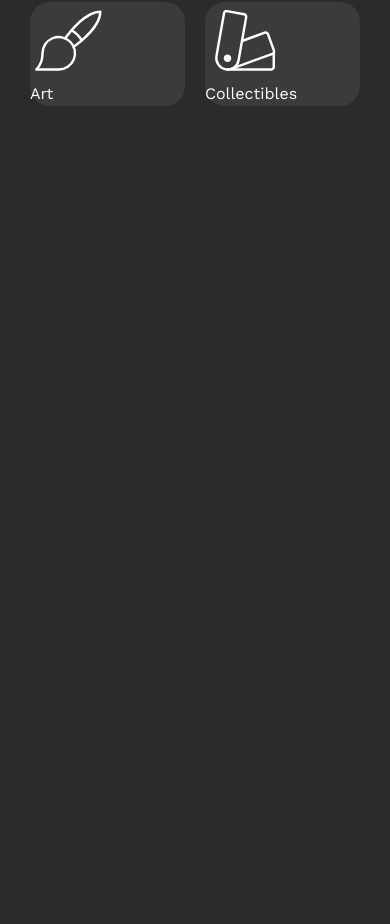
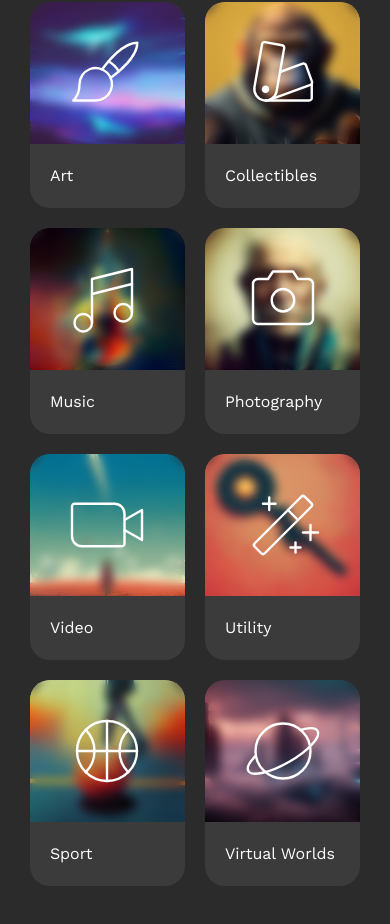
Before and after one commit to S-a-b-r/NFT_marketplace_front, a Vue app: page / in a window 390 px wide. Shown: the part 2634-3558 px from the top of the page. Before the commit the page ends 3152 px from the top, so only its background shows below. Built offline with nearby package versions, Linux system fonts and the light colour scheme.

Commit message:
Добавил чутка динамики для категорий. Сделал адаптив под планшеты

```diff
--- a/src/components/CategoriesList.vue
+++ b/src/components/CategoriesList.vue
@@ -8,7 +8,8 @@ defineProps({
 </script>
 
 <template>
-    <div class="grid grid-cols-2 grid-rows-4 gap-5">
+    <div class="grid grid-cols-2 grid-rows-4 gap-5
+        md:grid-cols-4 md:grid-rows-2 md:gap-7">
         <CategoryItem v-for="category in categories"
             :key="category.id" :category="category"/>
     </div>
--- a/src/components/CategoryItem.vue
+++ b/src/components/CategoryItem.vue
@@ -7,10 +7,28 @@ const props = defineProps({
 </script>
 
 <template>
-    <div class="rounded bg-gray" >
-        <div class="w-full" :class="`bg-[url('src/assets/images/categories/${props.category.bgUrl}.png')]`">
-            <img height="80" width="80" :src="`src/assets/images/categories/icons/${props.category.iconUrl}.svg`" />
+    <router-link to="/categories" class="category_item_wrapper rounded bg-gray overflow-hidden">
+        <div class=" w-full h-[142px] bg-cover bg-center"
+            :style="`background-image:url('src/assets/images/categories/${props.category.bgUrl}.png')`">
+            <div class="bg_blur w-full h-full flex align-middle justify-center">
+                <img height="80" width="80" class="category_icon" :src="`src/assets/images/categories/icons/${props.category.iconUrl}.svg`" />
+            </div>
         </div>
-        {{ props.category.title }}
-    </div>
+        <div class="p-5">
+            {{ props.category.title }}
+        </div>
+    </router-link>
 </template>
+
+<style>
+.category_item_wrapper:hover .bg_blur{
+    backdrop-filter: blur(0px);
+}
+.category_item_wrapper:hover .category_icon{
+    display: none;;
+}
+.bg_blur{
+    backdrop-filter: blur(5px);
+}
+
+</style>
--- a/src/components/sections/CategoriesSection.vue
+++ b/src/components/sections/CategoriesSection.vue
@@ -5,14 +5,50 @@ const categories = [
     {
         id: 1,
         iconUrl: 'PaintBrush',
-        bgUrl: '1',
+        bgUrl: '7',
         title: 'Art'
     },
     {
         id: 2,
         iconUrl: 'Swatches',
+        bgUrl: '4',
+        title: 'Collectibles'
+    },
+    {
+        id: 3,
+        iconUrl: 'MusicNotes',
+        bgUrl: '0',
+        title: 'Music'
+    },
+    {
+        id: 4,
+        iconUrl: 'Camera',
+        bgUrl: '1',
+        title: 'Photography'
+    },
+    {
+        id: 5,
+        iconUrl: 'VideoCamera',
         bgUrl: '2',
-        title: 'Collectibles'
+        title: 'Video'
+    },
+    {
+        id: 6,
+        iconUrl: 'MagicWand',
+        bgUrl: '3',
+        title: 'Utility'
+    },
+    {
+        id: 7,
+        iconUrl: 'Basketball',
+        bgUrl: '5',
+        title: 'Sport'
+    },
+    {
+        id: 8,
+        iconUrl: 'Planet',
+        bgUrl: '6',
+        title: 'Virtual Worlds'
     },
 ]
 </script>
```
